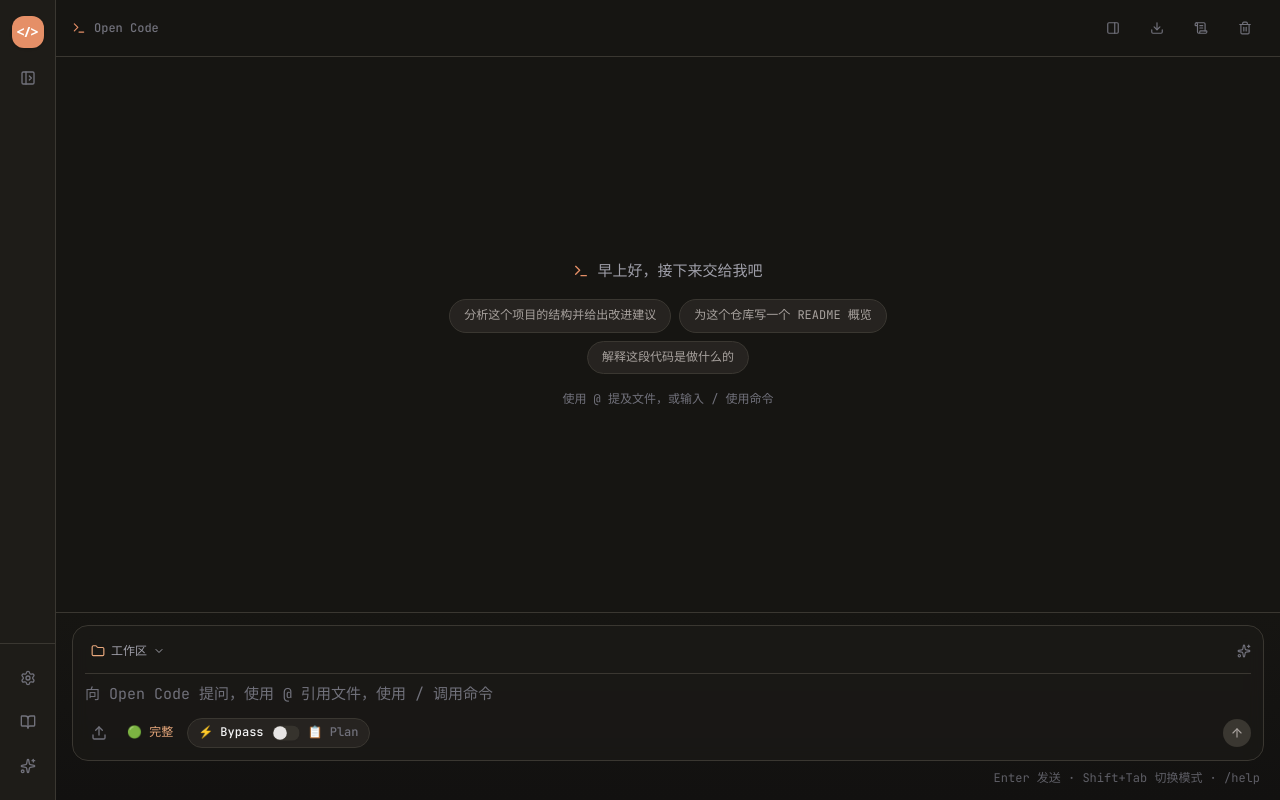
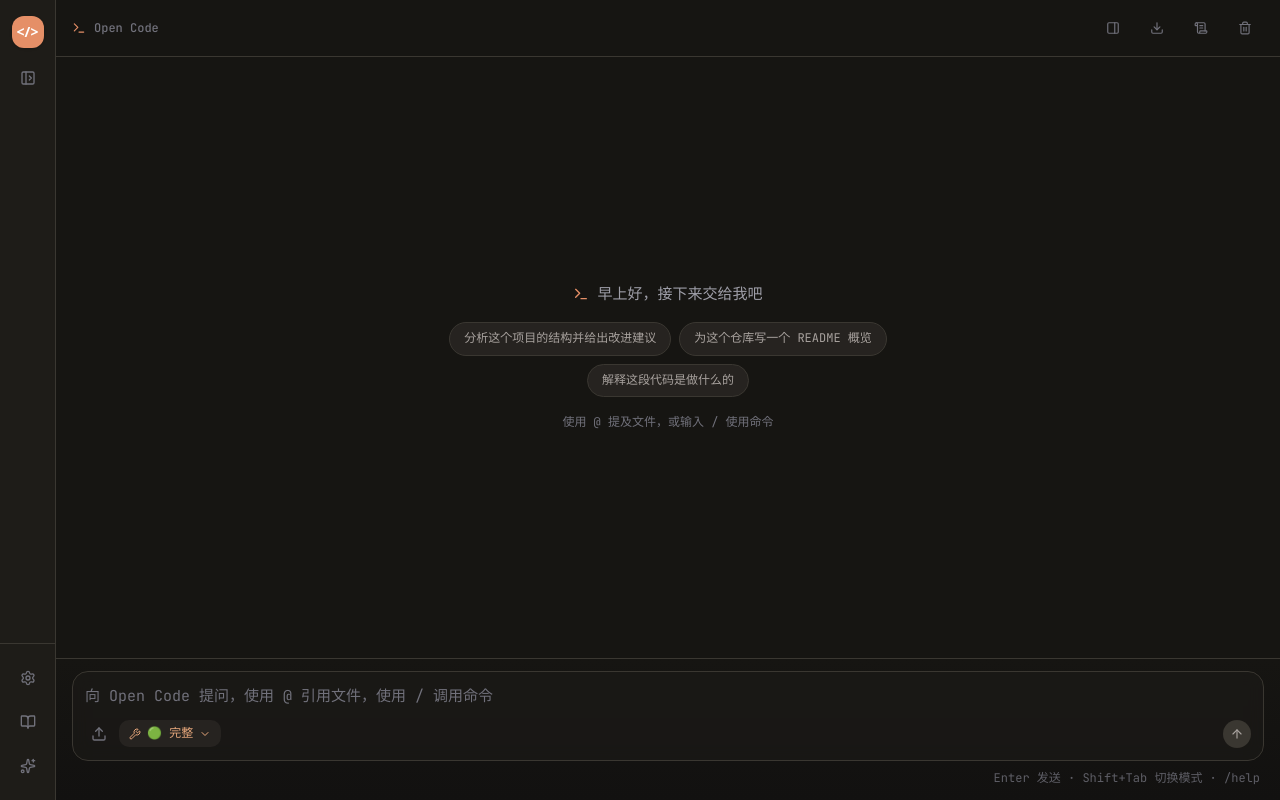
Before and after one commit to 5849mog/OpenCodeCLI, a Next.js app: page / in a window 1280 px wide. Built offline with nearby package versions, Linux system fonts and the light colour scheme.

Commit message:
fix(ui): 删除工作区选择器 + 模型菜单默认带 DeepSeek 模型 + 运行模式/执行模式合并为向上弹出下拉，运行中可切

```diff
--- a/src/components/terminal.tsx
+++ b/src/components/terminal.tsx
@@ -31,7 +31,6 @@ import {
   XCircle,
   Wrench,
   Sparkles,
-  Folder,
   RefreshCw,
   PanelRight,
   ClipboardList,
@@ -96,7 +95,6 @@ import { toast } from "sonner";
 import { ZipDownloadBridge, ZipPickerModal } from "./zip-picker";
 import { PayloadInspector } from "./payload-inspector";
 import { TokenSheet } from "./token-sheet";
-import { Switch } from "@/components/ui/switch";
 import { FileTypeIcon } from "@/lib/file-icon";
 import { cn } from "@/lib/utils";
 import { planStats } from "@/lib/plan-utils";
@@ -104,6 +102,9 @@ import { matchModelRate, estimateCost, split80_20 } from "@/lib/cost";
 import { buildAuditReport, renderAuditMarkdown } from "@/lib/audit";
 import { downloadBlob } from "@/lib/download";
 import { CollapsibleText } from "./collapsible-text";
+
+/** DeepSeek 官方模型兜底：即使 /models 尚未拉取，也保证模型菜单能看到这几个。 */
+const DEEPSEEK_MODELS = ["deepseek-v4-flash", "deepseek-v4-pro", "deepseek-v4-flash-vision-exp"];
 
 export function Terminal() {
   const events = useSession((s) => s.events);
@@ -122,6 +123,7 @@ export function Terminal() {
   const availableModels = useSession((s) => s.availableModels);
   const mode = useSession((s) => s.mode);
   const toggleMode = useSession((s) => s.toggleMode);
+  const setAgentPreset = useSession((s) => s.setAgentPreset);
   const streamingText = useSession((s) => s.streamingText);
   const streamingReasoning = useSession((s) => s.streamingReasoning);
   const send = useSession((s) => s.send);
@@ -141,9 +143,15 @@ export function Terminal() {
   // 模型切换下拉（header）
   const [modelMenuOpen, setModelMenuOpen] = useState(false);
   const modelMenuRef = useRef<HTMLDivElement>(null);
-  // header 可选的模型：provider 拉取的 + 当前模型（可能手动输入不在列表）
+  // 运行模式 / 执行模式 下拉
+  const [modeMenuOpen, setModeMenuOpen] = useState(false);
+  const modeMenuRef = useRef<HTMLDivElement>(null);
+  // header 可选的模型：provider 拉取的 + DeepSeek 兜底 + 当前模型（可能手动输入不在列表）
   const headerModelChoices = useMemo(
-    () => Array.from(new Set([...(availableModels ?? []), config.model].filter(Boolean))),
+    () =>
+      Array.from(
+        new Set([...DEEPSEEK_MODELS, ...(availableModels ?? []), config.model].filter(Boolean)),
+      ),
     [availableModels, config.model],
   );
   // @mention state
@@ -186,6 +194,18 @@ export function Terminal() {
     document.addEventListener("mousedown", onDocClick);
     return () => document.removeEventListener("mousedown", onDocClick);
   }, [modelMenuOpen]);
+
+  // 点击运行模式/执行模式下拉外部 → 关闭
+  useEffect(() => {
+    if (!modeMenuOpen) return;
+    const onDocClick = (e: MouseEvent) => {
+      if (modeMenuRef.current && !modeMenuRef.current.contains(e.target as Node)) {
+        setModeMenuOpen(false);
+      }
+    };
+    document.addEventListener("mousedown", onDocClick);
+    return () => document.removeEventListener("mousedown", onDocClick);
+  }, [modeMenuOpen]);
 
   const handleScroll = () => {
     const el = scrollRef.current;
@@ -864,20 +884,6 @@ export function Terminal() {
               ))}
             </div>
           )}
-          {/* 顶行：工作区 + 命令/能力指示 */}
-          <div className="flex items-center justify-between text-[length:var(--font-size-ui-sm)] text-[#6B6862] dark:text-zinc-400">
-            <button
-              onClick={() => useVfsView.getState().setRightPanelTab("files")}
-              className="flex items-center gap-1.5 rounded px-1.5 py-1 transition-colors hover:bg-[#F0EDE5] dark:hover:bg-[#2a2723]"
-              title="文件袋（虚拟工作区）"
-            >
-              <Folder className="h-3.5 w-3.5 text-[#E8A87C]" />
-              <span className="font-medium">{config.workspaceName || "工作区"}</span>
-              <ChevronDown className="h-3 w-3" />
-            </button>
-            <Sparkles className="h-3.5 w-3.5 text-[#8B8884] dark:text-zinc-500" />
-          </div>
-          <div className="h-px w-full bg-[#E5E2D9] dark:bg-[#3a3731]" />
           {/* 中区：输入 */}
           <textarea
             ref={textareaRef}
@@ -905,46 +911,72 @@ export function Terminal() {
               >
                 {uploading ? <Loader2 className="h-4 w-4 animate-spin" /> : <Upload className="h-4 w-4" />}
               </button>
-              {/* 预设徽标 */}
-              {agentPreset && (
-                <span
-                  className="shrink-0 rounded-md px-2 py-1 text-[length:var(--font-size-ui-sm)] font-medium text-[#8B7355] dark:text-[#E8A87C]"
-                  title="运行模式（创建时锁定，切换需新建会话）"
+              {/* 运行模式 + 执行模式 下拉（向上弹出） */}
+              <div className="relative" ref={modeMenuRef}>
+                <button
+                  onClick={() => setModeMenuOpen((v) => !v)}
+                  className="flex items-center gap-1.5 rounded-md bg-[#F5F3EE] px-2.5 py-1 text-[length:var(--font-size-ui-sm)] font-medium text-[#8B7355] transition-colors hover:bg-[#F0EDE5] dark:bg-[#262320] dark:text-[#E8A87C] dark:hover:bg-[#2a2723]"
+                  title="运行模式（完整/精简/极简）+ 执行模式"
                 >
-                  {agentPreset === "minimal" ? "⚡ 极简" : agentPreset === "light" ? "✨ 精简" : "🟢 完整"}
-                </span>
-              )}
-              {/* 模式开关 */}
-              <div
-                className="flex items-center gap-1.5 rounded-full border border-[#E5E2D9] bg-[#F5F3EE] px-2.5 py-1 text-[length:var(--font-size-ui-sm)] font-medium dark:border-[#3a3731] dark:bg-[#262320]"
-                title="Shift+Tab to toggle"
-              >
-                <span
-                  className={cn(
-                    "transition-colors",
-                    mode === "bypass" ? "text-[#2D2B27] dark:text-zinc-100" : "text-[#8B8884] dark:text-zinc-500",
-                  )}
-                >
-                  ⚡ Bypass
-                </span>
-                <Switch
-                  checked={mode === "plan"}
-                  onCheckedChange={() => {
-                    const next = mode === "plan" ? "bypass" : "plan";
-                    toggleMode();
-                    toast(next === "plan" ? "已切换到 Plan 模式 — 只读" : "已切换到 Bypass 模式");
-                  }}
-                  className="scale-[0.85]"
-                  aria-label="Toggle Plan mode"
-                />
-                <span
-                  className={cn(
-                    "transition-colors",
-                    mode === "plan" ? "text-[#E58F67]" : "text-[#8B8884] dark:text-zinc-500",
-                  )}
-                >
-                  📋 Plan
-                </span>
+                  <Wrench className="h-3 w-3" />
+                  <span>{agentPreset === "minimal" ? "⚡ 极简" : agentPreset === "light" ? "✨ 精简" : "🟢 完整"}</span>
+                  <ChevronDown className="h-3 w-3" />
+                </button>
+                {modeMenuOpen && (
+                  <div className="absolute bottom-full left-0 z-50 mb-1.5 w-56 overflow-hidden rounded-xl border border-[#E5E2D9] bg-white shadow-xl shadow-black/10 dark:border-[#3a3731] dark:bg-[#1c1a17] dark:shadow-black/40">
+                    <div className="px-3 py-2 text-[length:var(--font-size-ui-sm)] font-medium text-[#6B6862] dark:text-zinc-400">
+                      运行模式
+                    </div>
+                    {([
+                      { id: "full" as const, label: "🟢 完整", desc: "全部工具 + 完整提示词" },
+                      { id: "light" as const, label: "✨ 精简", desc: "核心工具 + 精简提示词" },
+                      { id: "minimal" as const, label: "⚡ 极简", desc: "仅 4 工具 + 一句话" },
+                    ]).map((p) => (
+                      <button
+                        key={p.id}
+                        onClick={() => {
+                          setAgentPreset(p.id);
+                          setModeMenuOpen(false);
+                        }}
+                        className={cn(
+                          "flex w-full items-center gap-2 px-3 py-2 text-left transition-colors",
+                          agentPreset === p.id
+                            ? "bg-[#E58F67]/10 text-[#E58F67]"
+                            : "text-[#3D3B37] hover:bg-[#F5F3EE] dark:text-zinc-300 dark:hover:bg-[#262320]",
+                        )}
+                      >
+                        <span className="text-[length:var(--font-size-ui-sm)]">{p.label}</span>
+                        <span className="text-[10px] text-[#A8A29E] dark:text-zinc-500">{p.desc}</span>
+                        {agentPreset === p.id && <Check className="ml-auto h-3 w-3 shrink-0" />}
+                      </button>
+                    ))}
+                    <div className="border-t border-[#E5E2D9] px-3 py-2 text-[length:var(--font-size-ui-sm)] font-medium text-[#6B6862] dark:border-[#3a3731] dark:text-zinc-400">
+                      执行模式
+                    </div>
+                    {([
+                      { id: "bypass" as const, label: "完全访问", desc: "直接改文件" },
+                      { id: "plan" as const, label: "计划模式", desc: "改前先出计划" },
+                    ]).map((m) => (
+                      <button
+                        key={m.id}
+                        onClick={() => {
+                          if (mode !== m.id) toggleMode();
+                          setModeMenuOpen(false);
+                        }}
+                        className={cn(
+                          "flex w-full items-center gap-2 px-3 py-2 text-left transition-colors",
+                          mode === m.id
+                            ? "bg-[#E58F67]/10 text-[#E58F67]"
+                            : "text-[#3D3B37] hover:bg-[#F5F3EE] dark:text-zinc-300 dark:hover:bg-[#262320]",
+                        )}
+                      >
+                        <span className="text-[length:var(--font-size-ui-sm)]">{m.label}</span>
+                        <span className="text-[10px] text-[#A8A29E] dark:text-zinc-500">{m.desc}</span>
+                        {mode === m.id && <Check className="ml-auto h-3 w-3 shrink-0" />}
+                      </button>
+                    ))}
+                  </div>
+                )}
               </div>
               {/* 模型选择器 */}
               {config.hasApiKey && (
--- a/src/store/session.ts
+++ b/src/store/session.ts
@@ -206,8 +206,6 @@ export interface AiConfig {
   supportVision: boolean;
   /** 新建会话默认的运行模式（full/light/minimal）。会话创建时锁定。 */
   defaultPreset: AgentPreset;
-  /** 顶部工作区/项目名称（输入框工作区选择器显示，可在设置里改）。 */
-  workspaceName: string;
 }
 
 // ---------------------------------------------------------------------------
@@ -256,7 +254,6 @@ const DEFAULT_CONFIG: AiConfig = {
   idleLockMinutes: 0,
   supportVision: true,
   defaultPreset: "full",
-  workspaceName: "工作区",
 };
 
 function loadConfig(): AiConfig {
@@ -369,8 +366,10 @@ interface SessionState {
   /** 从 provider /models 端点拉取到的可用模型列表（设置面板写入，主对话 header 切换器读取）。 */
   availableModels: string[];
   setAvailableModels: (models: string[]) => void;
-  /** 当前会话的运行模式（full/light/minimal）——创建时锁定，会话内不可改。 */
+  /** 当前会话的运行模式（full/light/minimal）。运行中可切换（下一次请求即用新提示词/工具集）。 */
   agentPreset: AgentPreset;
+  /** 运行中切换会话模式（更新 agentPreset 并持久化）。 */
+  setAgentPreset: (preset: AgentPreset) => void;
   /** Clear the current session's content but keep its entry. Alias of clearSession. */
   reset: () => void;
   clearSession: () => Promise<void>;
@@ -866,6 +865,11 @@ export const useSession = create<SessionState>((set, get) => ({
       pendingOverrideMessages: null,
     });
     await get().refreshSessionList();
+  },
+
+  setAgentPreset: (preset: AgentPreset) => {
+    set({ agentPreset: preset });
+    void flushPersist(get);
   },
 
   deleteSession: async (id: string) => {
```
Also changed, not shown: src/components/settings-dialog.tsx (+0 -16 lines).
